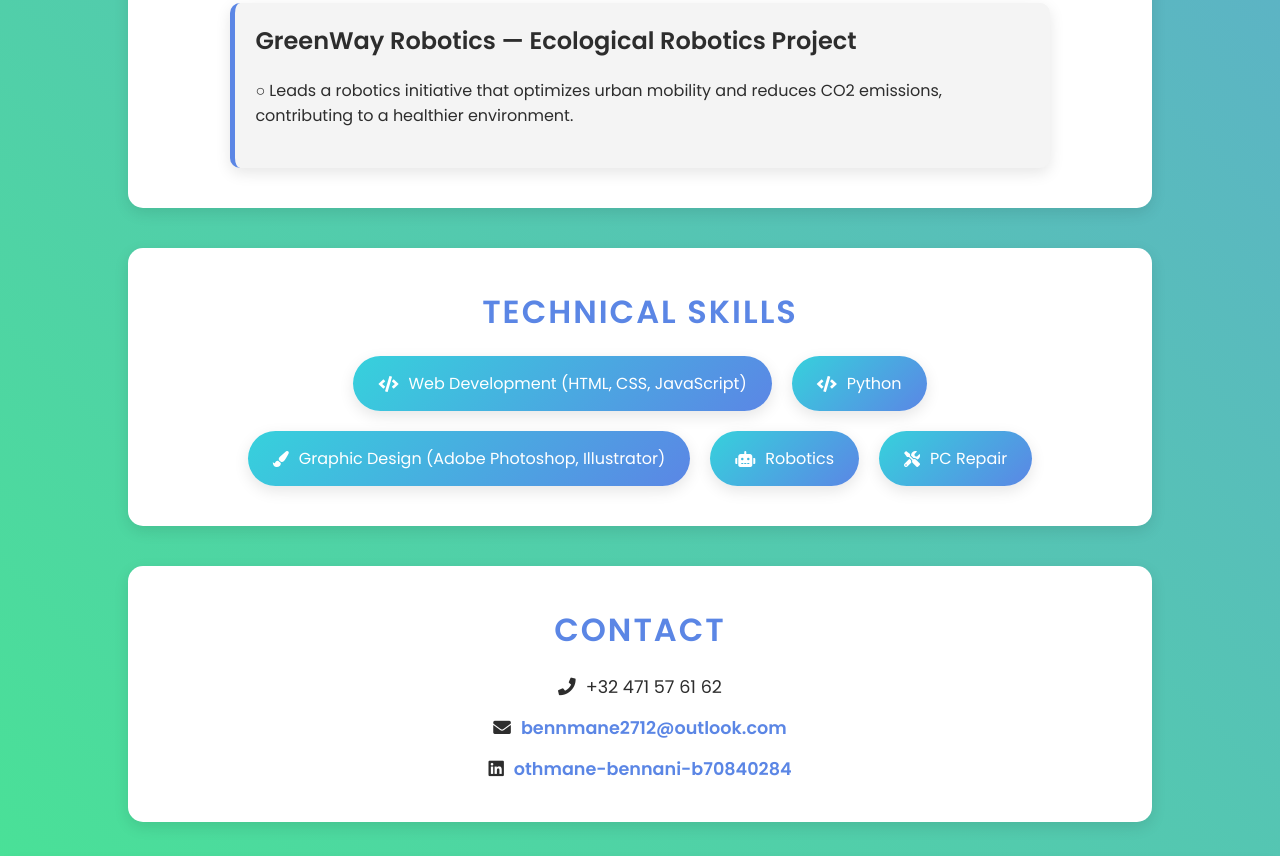
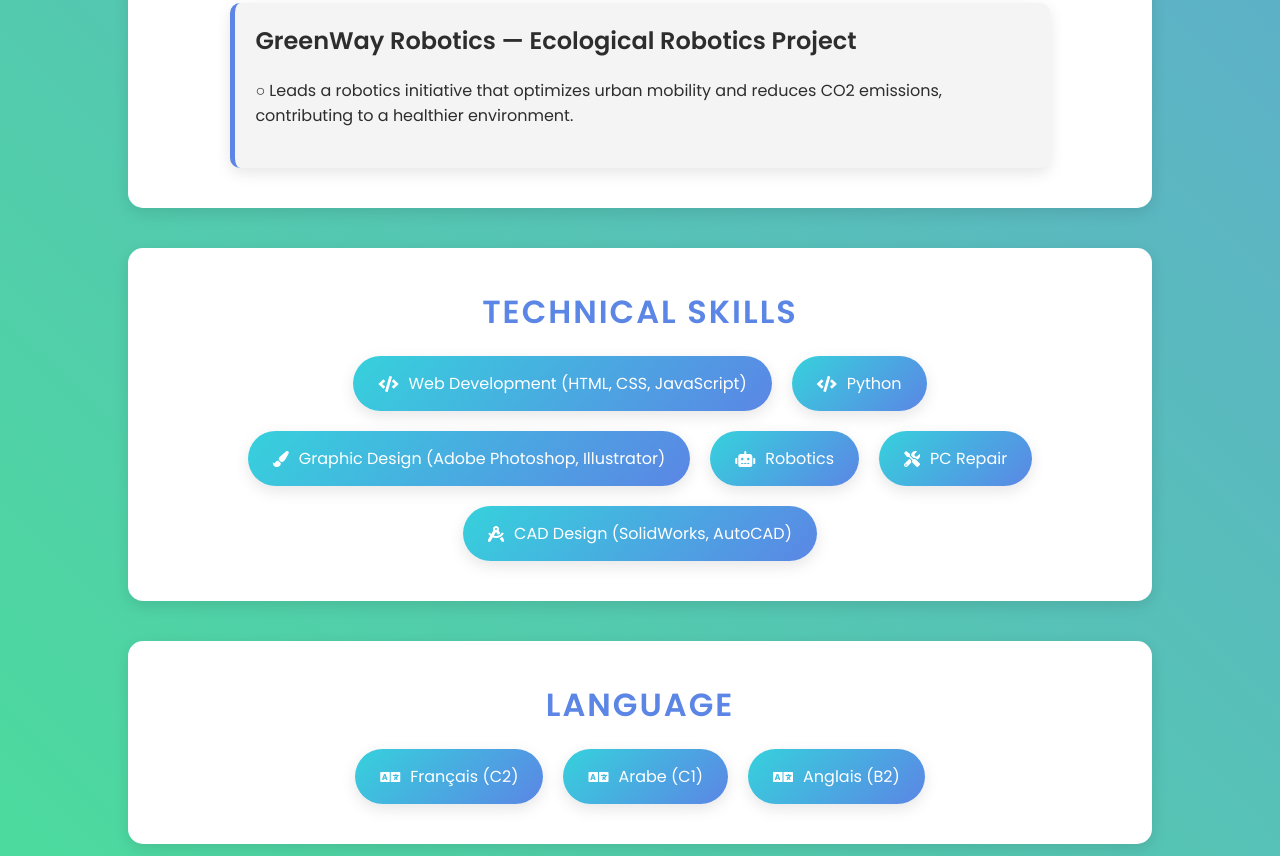
Before and after one commit to Bennmane27/mon-CV, a plain HTML site: page index.htm in a window 1280 px wide. Shown: the part 1941-2797 px from the top of the page. Drawn offline with Linux system fonts and the light colour scheme.

Commit message:
language update

```diff
--- a/index.htm
+++ b/index.htm
@@ -21,6 +21,7 @@
           <li><a href="#education">Education</a></li>
           <li><a href="#projects">Projects</a></li>
           <li><a href="#skills">Skills</a></li>
+          <li><a href="#language">language</a></li>
           <li><a href="#contact">Contact</a></li>
         </ul>
       </nav>
@@ -83,8 +84,18 @@
         <li><i class="fas fa-paint-brush"></i> Graphic Design (Adobe Photoshop, Illustrator)</li>
         <li><i class="fas fa-robot"></i> Robotics</li>
         <li><i class="fas fa-tools"></i> PC Repair</li>
+        <li><i class="fas fa-drafting-compass"></i> CAD Design (SolidWorks, AutoCAD)</li>
       </ul>
     </section>
+    <section id="language" class="section scroll-offset narrow-container">
+      <h2>Language</h2>
+      <ul class="language-list">
+        <li><i class="fas fa-language"></i> Français (C2)</li>
+        <li><i class="fas fa-language"></i> Arabe (C1)</li>
+        <li><i class="fas fa-language"></i> Anglais (B2)</li>
+      </ul>
+    </section>
+  </section>
     <section id="contact" class="section scroll-offset narrow-container">
       <h2>Contact</h2>
       <ul class="contact-list">
@@ -93,6 +104,7 @@
         <li><i class="fab fa-linkedin"></i> <a href="https://www.linkedin.com/in/othmane-bennani-b70840284" target="_blank">othmane-bennani-b70840284</a></li>
       </ul>
     </section>
+
   </main>
   <footer>
     <div class="container">
```
